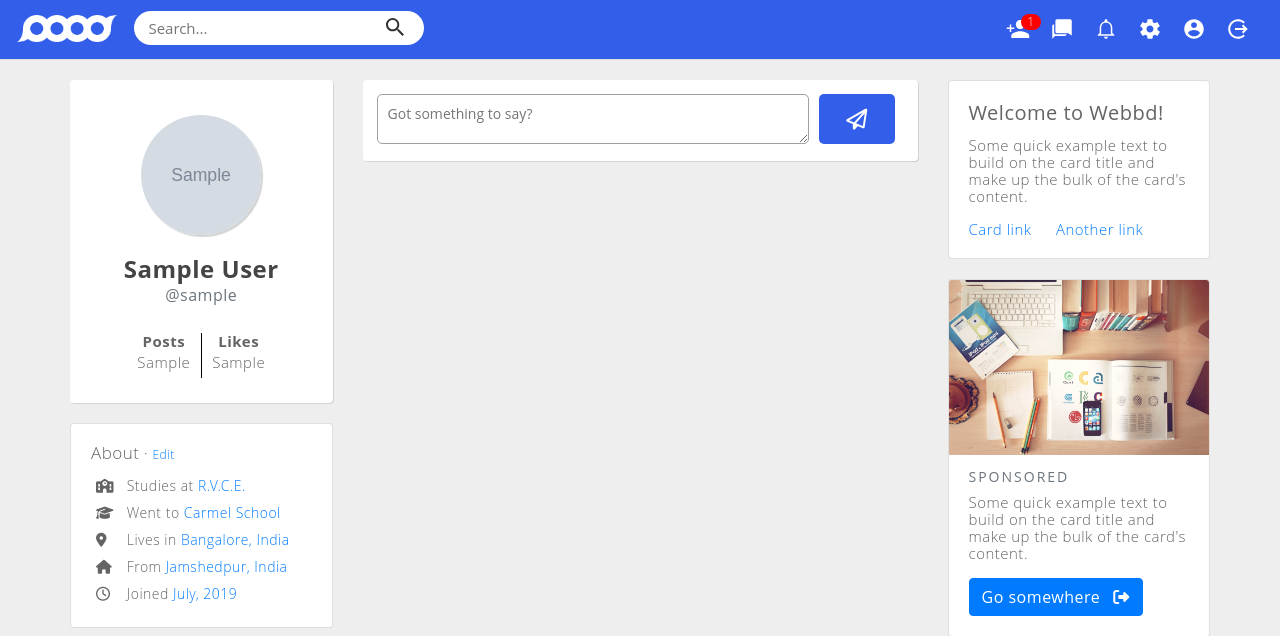
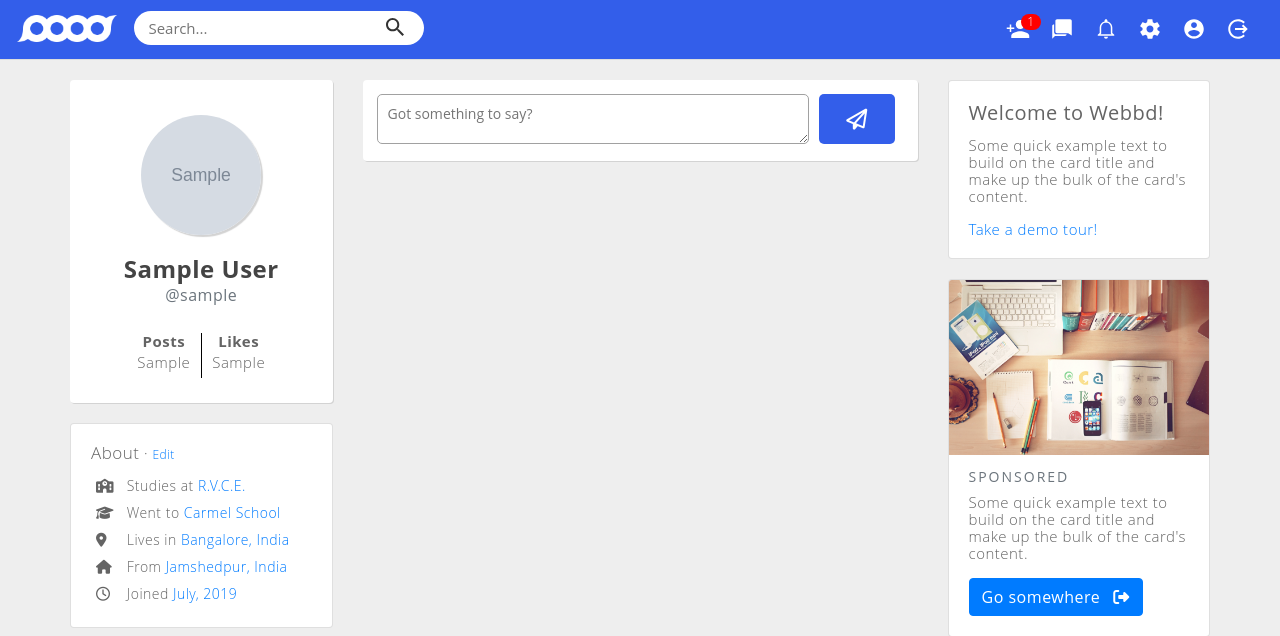
Before and after one commit to utkarshsingh341/webbd.xyz, a PHP site: page / in a window 1280 px wide. Shown: the top 636 px of the page. Run offline with PHP 8.4, Linux system fonts and the light colour scheme; the visitor is signed in with stand-in values (Sample User, id 1); tables that the repository leaves empty or names only in its code hold one stand-in row (values such as "Sample post"); grey boxes marked "Sample" are stand-in pictures; data that the repository does not hold is empty; some libraries are stand-ins or nearby versions.

Commit message:
Bug fixes and improvements

```diff
--- a/assests/js/demo.js
+++ b/assests/js/demo.js
@@ -13,7 +13,7 @@ $(document).ready(function(){
 			data: $('form.profile_post').serialize(),
 			success: function(msg){
 				//$("#post_form").modal('hide');
-				lcation.reload();
+				location.reload();
 			},
 			error: function(){
 				alert("failure");
--- a/index.php
+++ b/index.php
@@ -142,8 +142,7 @@ if(isset($_POST['post']))
 				  <div class="card-body">
 				    <h5 class="card-title">Welcome to Webbd!</h5>
 				    <p class="card-text">Some quick example text to build on the card title and make up the bulk of the card's content.</p>
-				    <a href="#" class="card-link">Card link</a>
-				    <a href="#" class="card-link">Another link</a>
+				    <a href="#" class="card-link">Take a demo tour!</a>
 				  </div>
 				</div>
 				<div class="wh-sp"></div>
--- a/profile.php
+++ b/profile.php
@@ -147,7 +147,8 @@ if(isset($_POST['post_button']))
 						{
 					?>
 					<div class="main_column column" style="margin-bottom: 20px; text-align: right;">
-						<a class="btn btn-secondary" style="color: #fff;" href="messages.php?u=<?php echo $username; ?>">Send a message!</a> &nbsp;
+
+						<a class="btn btn-secondary" style="color: #fff;" href="messages.php?u=<?php echo $username; ?>"> Send a message!</a> &nbsp;
 
 
 						<input type="submit" data-toggle="modal" data-target="#post_form" value="Post Something!" name="" class="btn btn-primary" style="">
```
Also changed, not shown: assests/images/profile_pics/utkarshsingh4f4bf9d274fe8f32e59019526d8abd6fn.jpeg (added), assests/images/profile_pics/utkarshsingh558ec582ee155bb564529b1fd92a1ef4n.jpeg (added), assests/images/profile_pics/utkarshsinghfb133b4d9fe070d00888954ed66d4508n.jpeg (added), 1 other file.
